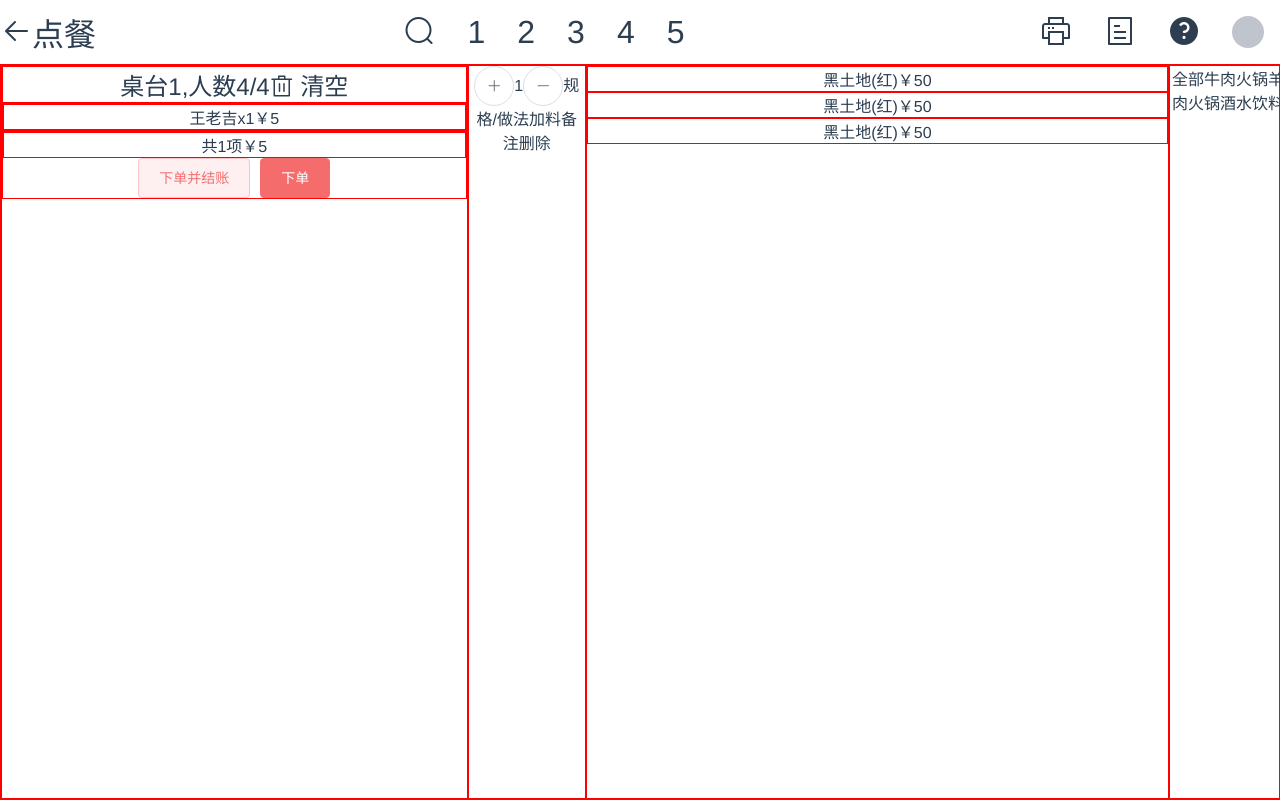
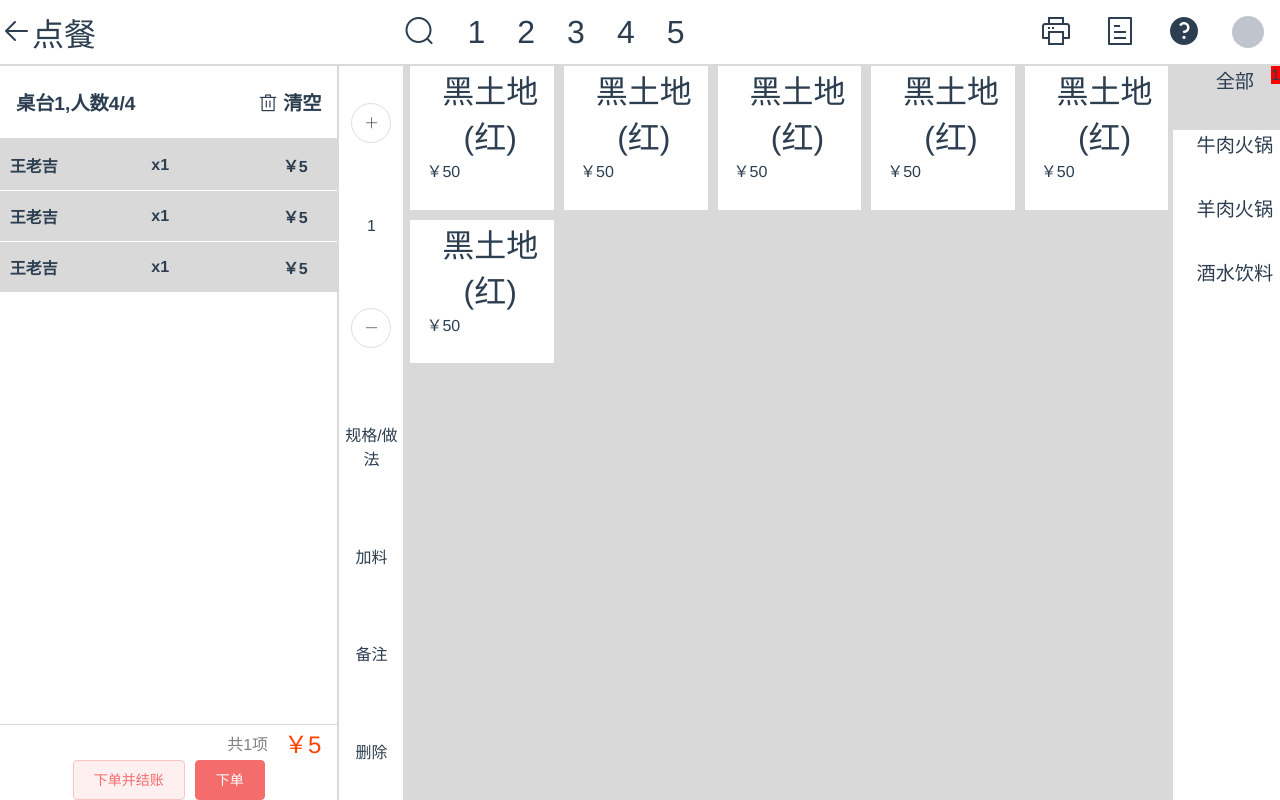
Before and after one commit to Human0722/restaurant-manager-system, a Vue app in the folder ui/: page /order in a window 1280 px wide. Built offline with nearby package versions, Linux system fonts and the light colour scheme.

Commit message:
[UI]: Partly of Order

```diff
--- a/ui/src/views/Order/MainComponent.vue
+++ b/ui/src/views/Order/MainComponent.vue
@@ -6,6 +6,16 @@
         <span><i class="el-icon-delete"></i> 清空</span>
       </div>
       <div class="slf-main-detail-content">
+        <div class="slf-main-detail-content-item">
+          <span>王老吉</span>
+          <span>x1</span>
+          <span>￥5</span>
+        </div>
+        <div class="slf-main-detail-content-item">
+          <span>王老吉</span>
+          <span>x1</span>
+          <span>￥5</span>
+        </div>
         <div class="slf-main-detail-content-item">
           <span>王老吉</span>
           <span>x1</span>
@@ -31,6 +41,20 @@
       <span>删除</span>
     </div>
     <div class="slf-main-content">
+      <div class="slf-main-content-item-container">
+        <div class="slf-main-content-item">
+        <span>黑土地(红)</span>
+        <span>￥50</span>
+      </div>
+        <div class="slf-main-content-item">
+        <span>黑土地(红)</span>
+        <span>￥50</span>
+        <span class="badge">1</span>
+      </div>
+        <div class="slf-main-content-item">
+        <span>黑土地(红)</span>
+        <span>￥50</span>
+      </div>
         <div class="slf-main-content-item">
           <span>黑土地(红)</span>
           <span>￥50</span>
@@ -45,10 +69,11 @@
         </div>
       </div>
       <div class="slf-main-menu">
-      <span>全部</span>
+      <span class="slf-main-menu-selected">全部</span>
       <span>牛肉火锅</span>
       <span>羊肉火锅</span>
       <span>酒水饮料</span>
+    </div>
     </div>
   </div>
 </template>
@@ -60,9 +85,6 @@ export default {
 </script>
 
 <style scoped>
-  div {
-    border: solid 1px red;
-  }
   .slf-main {
     flex-grow: 1;
 
@@ -70,21 +92,154 @@ export default {
     flex-direction: row;
   }
   .slf-main-detail {
-    flex: 0 0 36.36%;
+    flex: 0 0 26.36%;
+    border-top: 2px solid #d9d9d9;
+    border-right: 2px solid #d9d9d9;
 
     display: flex;
     flex-flow: column nowrap;
   }
   .slf-main-detail-header {
+    font-size: 1.2rem;
+    font-weight: 900;
+
+    border-bottom: 2px solid #d9d9d9;
+    height: 90px;
+
+    display: flex;
+    flex-flow: row nowrap;
+    justify-content: space-between;
+    align-items: center;
+  }
+  .slf-main-detail-header>span:nth-child(1) {
+    margin-left: 1rem;
+  }
+  .slf-main-detail-header>span:nth-child(2) {
+    margin-right: 1rem;
+  }
+  .slf-main-detail-content {
+    flex-basis:  100%;
+    overflow: auto;
+
+    display: flex;
+    flex-flow: column nowrap;
+
+  }
+  .slf-main-detail-content-item {
+    display: flex;
+    flex-direction: row;
+    align-items: center;
+    border-bottom: white solid 1px;
+
+    background-color: #d9d9d9;
+    height: 50px;
+    font-size: 1rem;
+    font-weight: 800;
+  }
+  .slf-main-detail-content-item>span:nth-child(1) {
+    flex: 0 0 20%;
+  }
+  .slf-main-detail-content-item>span:nth-child(2) {
+    flex: 0 0 55%;
+  }
+  .slf-main-detail-content-item>span:nth-child(3) {
+    flex:  0 0 25%;
+  }
+
+  .slf-main-detail-submit {
+    border-top: solid 1px #d9d9d9;
+  }
+
+  .slf-main-detail-submit-total {
+    display: flex;
+    flex-direction: row;
+    justify-content: flex-end;
+    align-items: center;
+  }
+  .slf-main-detail-submit-total>span:nth-child(1) {
+    color: gray;
+    margin-right: 1rem;
+  }
+  .slf-main-detail-submit-total>span:nth-child(2) {
+    color: orangered;
     font-size: 1.5rem;
+    margin-right: 1rem;
   }
+  .slf-main-detail-submit-total>.el-button {
+    margin-bottom: 1rem;
+  }
+
+
   .slf-main-operate {
-    flex: 0 0 9.1%;
+    flex: 0 0 5%;
+    border-top: solid 2px #d9d9d9;
+    border-right: solid 2px #d9d9d9;
+
+    display: flex;
+    flex-direction: column;
+    justify-content: space-around;
   }
   .slf-main-content {
-    flex: 0 0 45.45%;
+    flex: 0 0 60%;
+    background-color: #d9d9d9;
+
+    display: flex;
+    flex-flow: row nowrap;
   }
+  .slf-main-content-item-container {
+    flex: 0 0 100%;
+
+    box-sizing: border-box;
+    border-top: solid #d9d9d9 2px;
+
+    display: flex;
+    flex-wrap: wrap;
+    overflow: auto;
+    align-content: flex-start;
+  }
+
+  .slf-main-content-item {
+    background-color: white;
+    box-sizing: border-box;
+    aspect-ratio: 1 / 1;
+    flex: 0 0 20%;
+    border-left: 5px solid #d9d9d9;
+    border-right: 5px solid #d9d9d9;
+    border-bottom: 10px solid #d9d9d9;
+
+    display: flex;
+    flex-direction: column;
+    align-items: flex-start;
+    padding-left: 1rem;
+  }
+  .slf-main-content-item>span:nth-child(1) {
+    font-size: 2rem;
+  }
+  .slf-main-content-item>span:nth-child(2) {
+    font-size: 1rem;
+  }
+
   .slf-main-menu {
-    flex: 0 0 9.1%;
+    flex: 0 0 16%;
+    border-top: solid #d9d9d9 2px;
+
+    display: flex;
+    flex-direction: column;
+    flex-wrap: nowrap;
+    justify-content: flex-start;
+    overflow: auto;
+  }
+  .slf-main-menu>span {
+    height: 4rem;
+    font-size: 1.2rem;
+    font-weight: 400;
+  }
+  .slf-main-menu-selected {
+    background-color: #d9d9d9;
+  }
+  .badge {
+    background-color: red;
+    position: absolute;
+    right: 0px;
   }
 </style>
```
Lines whose indentation alone changed are shown as unchanged.
